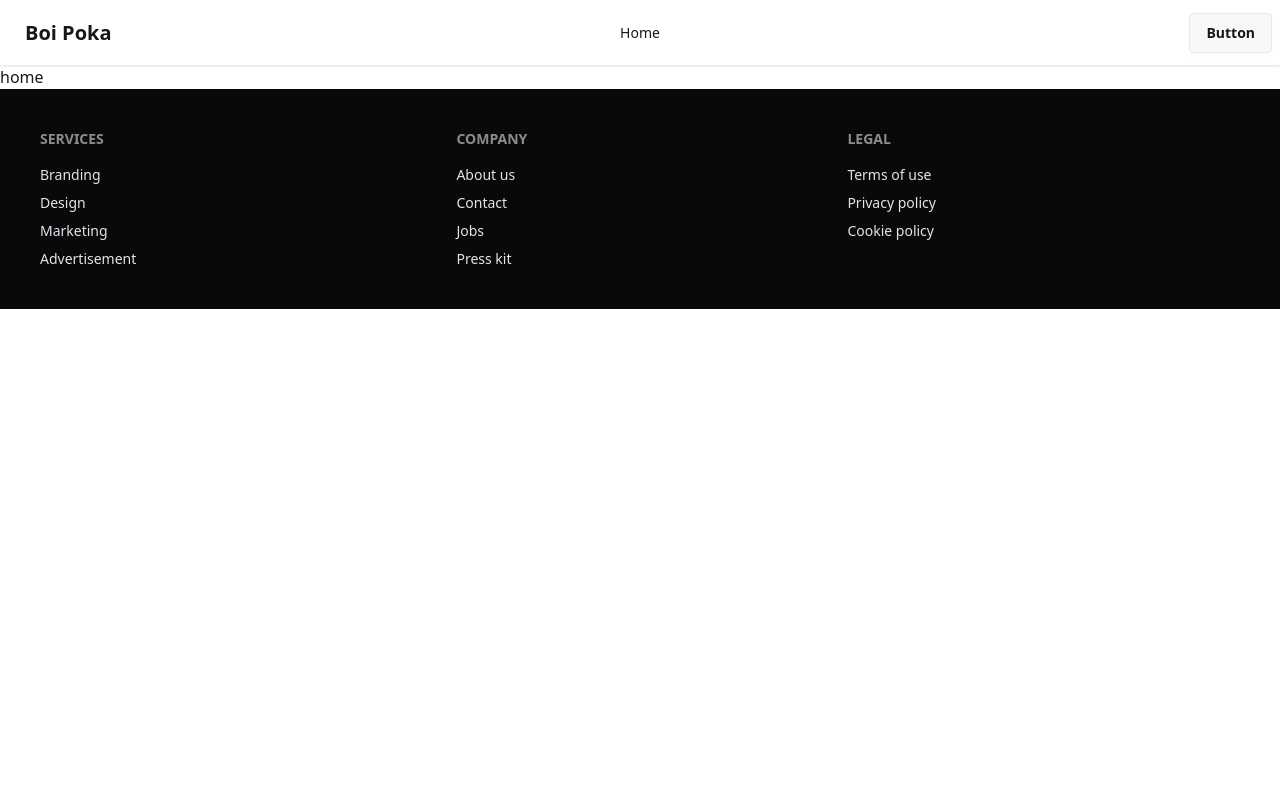
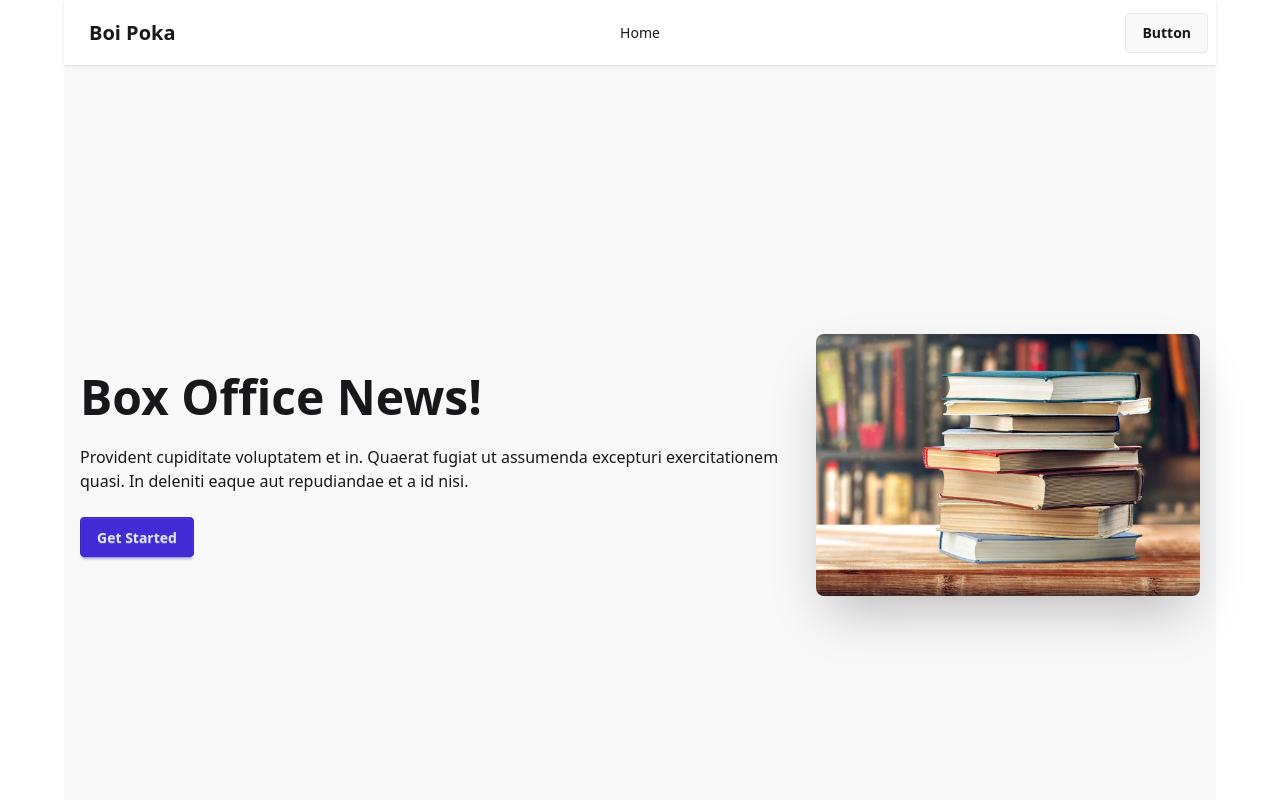
Before and after one commit to tarekul42/revision-project2-boi-poka, a React (Vite) app: page / in a window 1280 px wide. Shown: the top 800 px of the page. Built offline with nearby package versions, Linux system fonts and the light colour scheme.

Commit message:
banner added from daisyUI on the homepage

```diff
--- /dev/null
+++ b/src/Components/Banner/Banner.jsx
@@ -0,0 +1,26 @@
+import React from "react";
+import bannerImg from "../../assets/books.jpg";
+
+const Banner = () => {
+  return (
+    <div className="hero bg-base-200 min-h-screen">
+      <div className="hero-content flex-col lg:flex-row-reverse">
+        <img
+          src={bannerImg}
+          className="max-w-sm rounded-lg shadow-2xl"
+        />
+        <div>
+          <h1 className="text-5xl font-bold">Box Office News!</h1>
+          <p className="py-6">
+            Provident cupiditate voluptatem et in. Quaerat fugiat ut assumenda
+            excepturi exercitationem quasi. In deleniti eaque aut repudiandae et
+            a id nisi.
+          </p>
+          <button className="btn btn-primary">Get Started</button>
+        </div>
+      </div>
+    </div>
+  );
+};
+
+export default Banner;
--- a/src/Components/Home/Home.jsx
+++ b/src/Components/Home/Home.jsx
@@ -1,10 +1,11 @@
 import React from 'react';
+import Banner from '../Banner/Banner';
 
 const Home = () => {
     return (
-        <div>
-            home
-        </div>
+        <>
+            <Banner />
+        </>
     );
 };
 
--- a/src/Components/NavBar/NavBar.jsx
+++ b/src/Components/NavBar/NavBar.jsx
@@ -1,10 +1,11 @@
 import React from "react";
+import { NavLink } from "react-router";
 
 const NavBar = () => {
   const links = (
     <>
       <li>
-        <a>Home</a>
+       <NavLink to='/'>Home</NavLink>
       </li>
     </>
   );
--- a/src/Components/Root/Root.jsx
+++ b/src/Components/Root/Root.jsx
@@ -5,7 +5,7 @@
 
 const Root = () => {
     return (
-        <div>
+        <div className='max-w-6xl mx-auto'>
             <NavBar />
             <Outlet />
             <Footer />
```
Also changed, not shown: src/assets/books.jpg (added).
